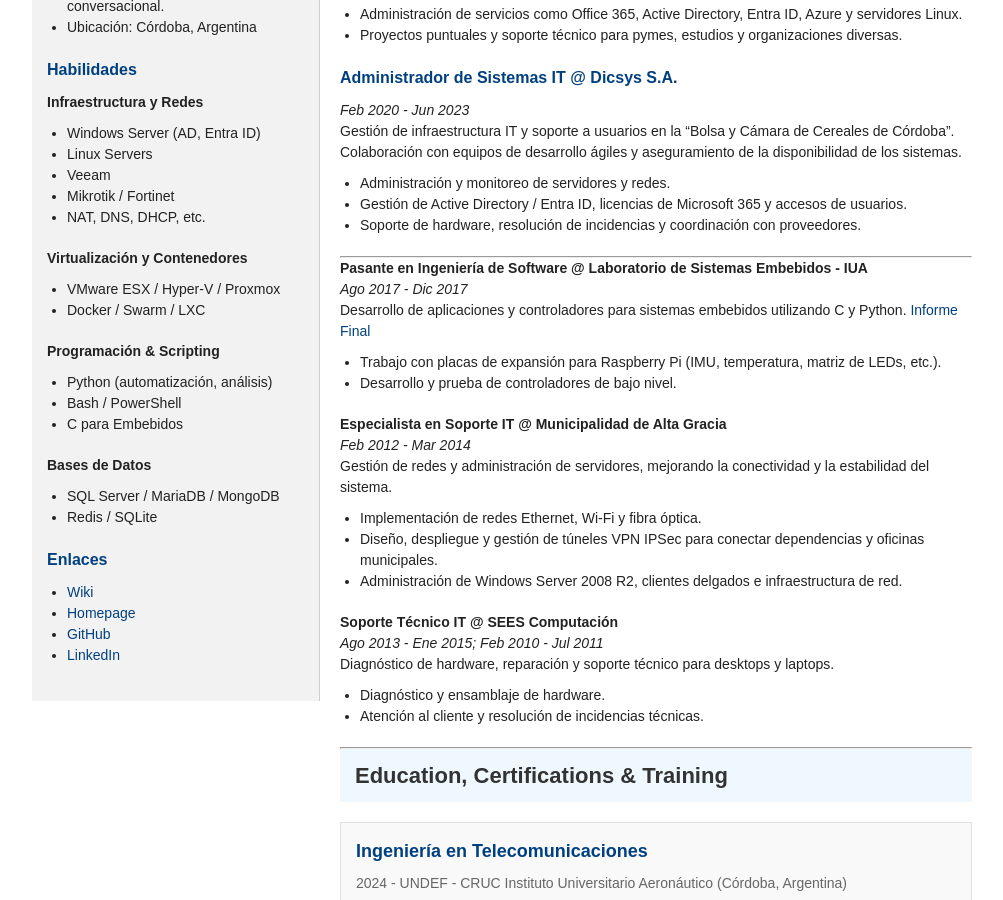
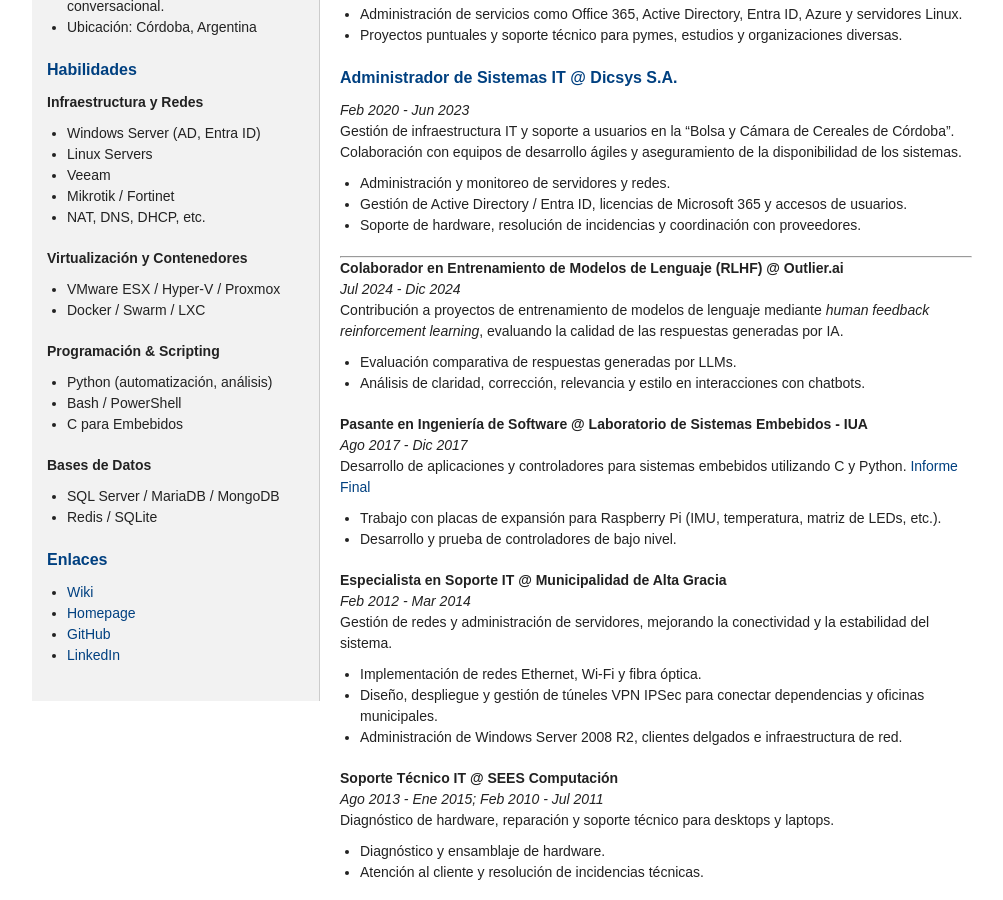
Before and after one commit to fipharraguerre/cv-homepage, a Jekyll site: the page built from index_es.md, in a window 1280 px wide and 900 px high, scrolled down 417 px. Shown: the whole window, without its empty margins (128-1131 px from the left). Built offline with Jekyll 4.4.1, drawn with Linux system fonts in a browser that asks for light colours.

Commit message:
xp updated

```diff
--- a/_includes/experience_es.md
+++ b/_includes/experience_es.md
@@ -23,6 +23,11 @@
 
 ---
 
+#### Colaborador en Entrenamiento de Modelos de Lenguaje (RLHF) @ Outlier.ai
+*Jul 2024 - Dic 2024*
+Contribución a proyectos de entrenamiento de modelos de lenguaje mediante *human feedback reinforcement learning*, evaluando la calidad de las respuestas generadas por IA.
+- Evaluación comparativa de respuestas generadas por LLMs.
+- Análisis de claridad, corrección, relevancia y estilo en interacciones con chatbots.
 
 #### Pasante en Ingeniería de Software @ Laboratorio de Sistemas Embebidos - IUA
 *Ago 2017 - Dic 2017*
```
Also changed, not shown: _includes/experience_en.md (+5 -0 lines).
